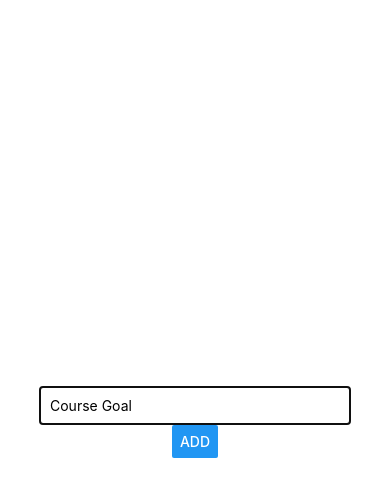
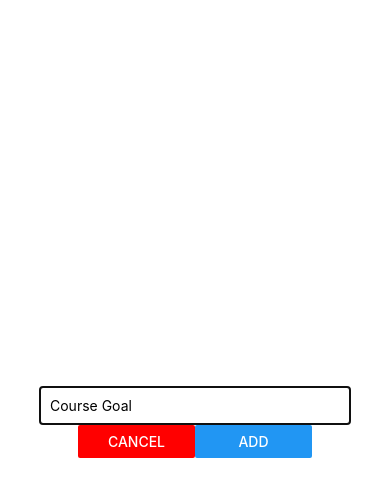
Before and after one commit to christopherjeon/course-goals-app, a React Native app: screen / in a window 390 px wide. Both pictures are taken after a click on the button "ADD NEW GOAL". Shown: the top 496 px of the page. Built offline with nearby package versions, Linux system fonts and the light colour scheme.

Commit message:
close modal + clear input + button styling

```diff
--- a/App.js
+++ b/App.js
@@ -11,7 +11,12 @@
 
 
   const addGoalHandler = goalTitle => {
-    setCourseGoals(currentGoals => [...currentGoals, { id: Math.random().toString(), value: goalTitle }]); // ... pulls out elems from old array and puts new and old ones into new array
+    setCourseGoals(currentGoals =>
+      [...currentGoals,
+      { id: Math.random().toString(), value: goalTitle }
+    ]); // ... pulls out elems from old array and puts new and old ones into new array
+
+    setIsAddMode(false);
   }
 
   const removeGoalHandler = goalId => {
@@ -20,12 +25,15 @@
     });
   }
 
+  const cancelGoalAdditionHandler = () => {
+    setIsAddMode(false);
+  };
 
 
   return (
     <View style={styles.screen}>
       <Button title='Add New goal' onPress={() => setIsAddMode(true)}/>
-      <GoalInput visible={isAddMode} onAddGoal={addGoalHandler}/>
+      <GoalInput visible={isAddMode} onAddGoal={addGoalHandler} onCancel={cancelGoalAdditionHandler}/>
       <FlatList
         keyExtractor={(item, index) => item.id}
         data={courseGoals}
--- a/components/GoalInput.js
+++ b/components/GoalInput.js
@@ -8,6 +8,13 @@
         setEnteredGoal(enteredText);
     };
 
+    const addGoalHandler = () => {
+        props.onAddGoal(enteredGoal);
+        setEnteredGoal('');
+    };
+
+
+
     return (
         <Modal visible={props.visible} animationType="slide">
             <View style={styles.inputContainer}>
@@ -17,7 +24,15 @@
                 onChangeText = {goalInputHandler} //dont add parentheses after goalInputHandler
                 value={enteredGoal} //change state here
                 />
-                <Button title="ADD" onPress={props.onAddGoal.bind(this, enteredGoal)}/>
+                <View style={styles.buttonContainer}>
+                    <View style={styles.button}>
+                        <Button title="CANCEL" color="red" onPress={props.onCancel}/>
+                    </View>
+                    <View style={styles.button}>
+                        <Button title="ADD" onPress={addGoalHandler}/>
+                    </View>
+                </View>
+
             </View>
         </Modal>
     );
@@ -35,6 +50,14 @@
         borderColor: 'black',
         borderWidth: 1,
         padding: 10
+    },
+    buttonContainer: {
+        flexDirection: 'row',
+        justifyContent: 'space-around',
+        width:'60%'
+    },
+    button: {
+        width: '50%'
     }
 });
 
```
